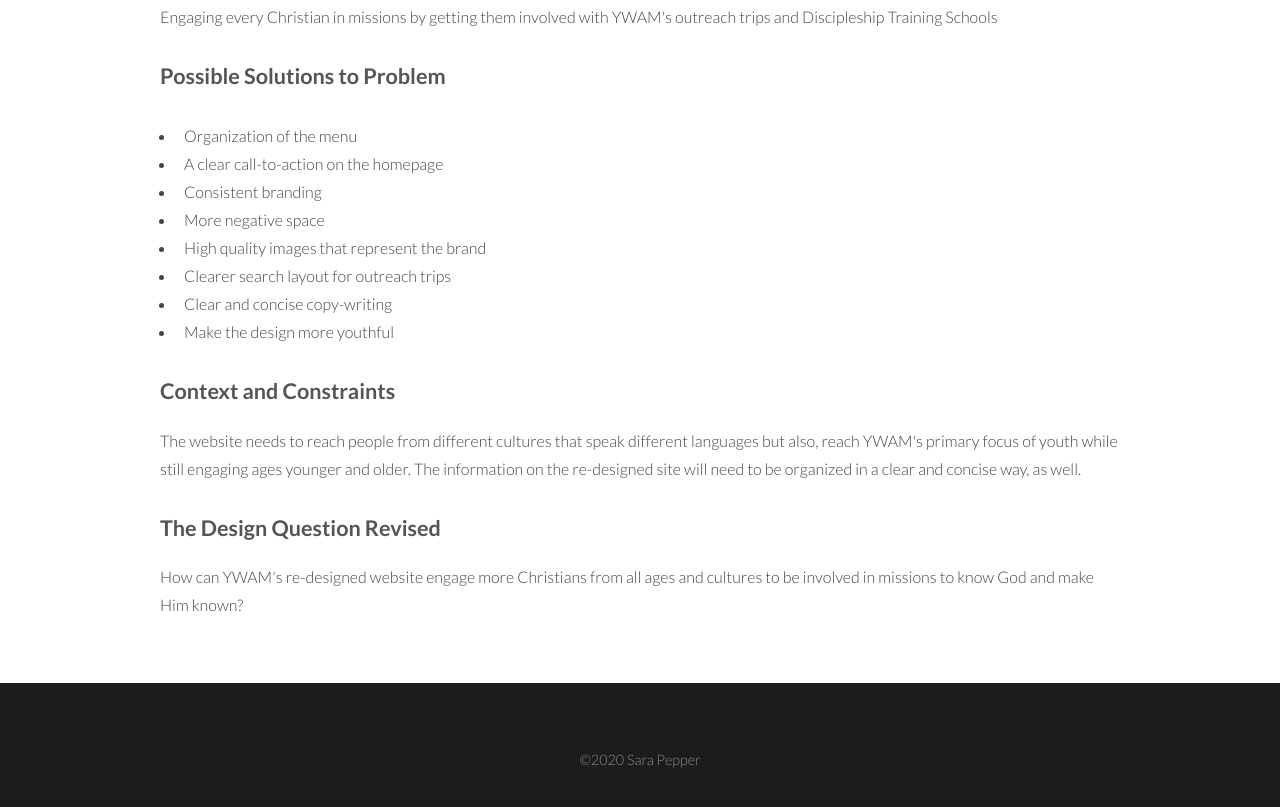
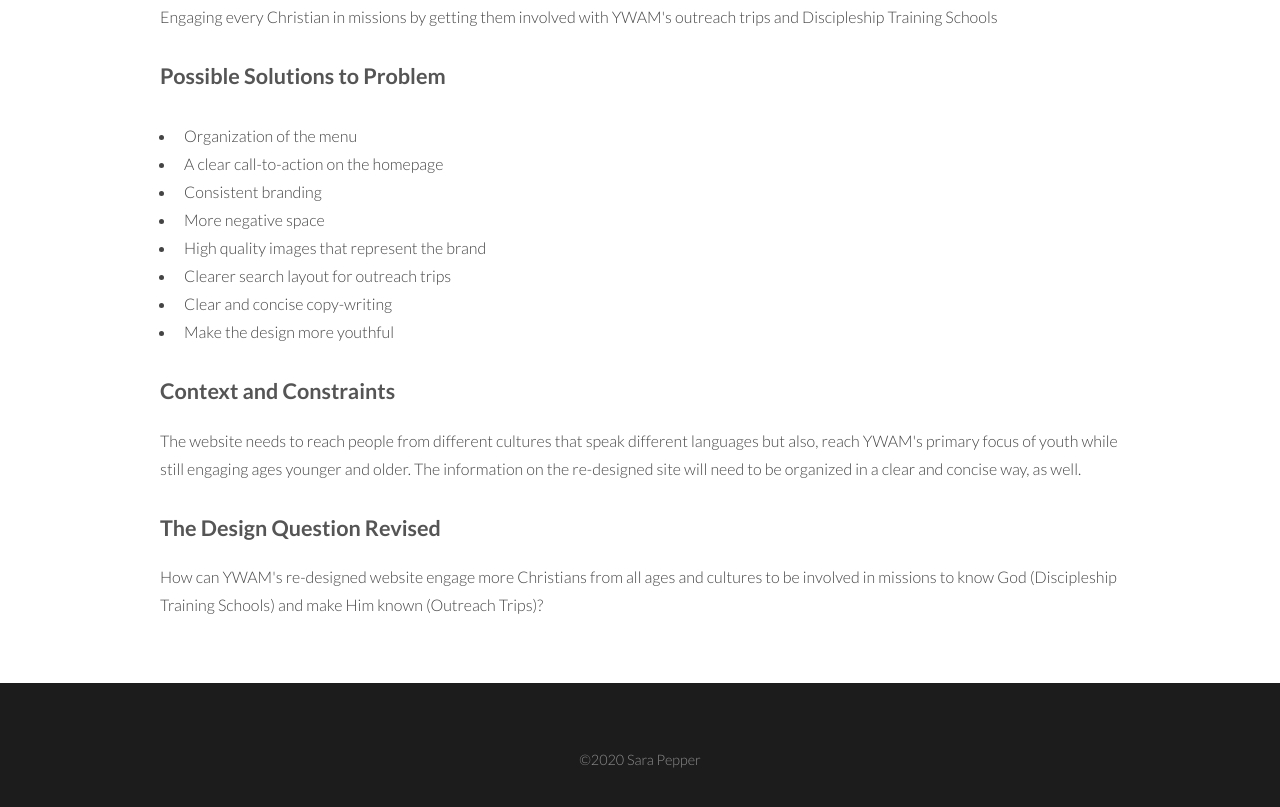
Before and after one commit to sarapepper/joshua-project, a plain HTML site: page designchallenge.html in a window 1280 px wide. Shown: the part 547-1354 px from the top of the page. Drawn offline with Linux system fonts and the light colour scheme.

Commit message:
Revision

```diff
--- a/designchallenge.html
+++ b/designchallenge.html
@@ -72,7 +72,7 @@
 
 					<h3>The Design Question Revised</h3>
 					<p>
-					How can YWAM's re-designed website engage more Christians from all ages and cultures to be involved in missions to know God and make Him known?
+					How can YWAM's re-designed website engage more Christians from all ages and cultures to be involved in missions to know God (Discipleship Training Schools) and make Him known (Outreach Trips)?
 					</p>
 
 				</div>
```
Also changed, not shown: 1 other file.
